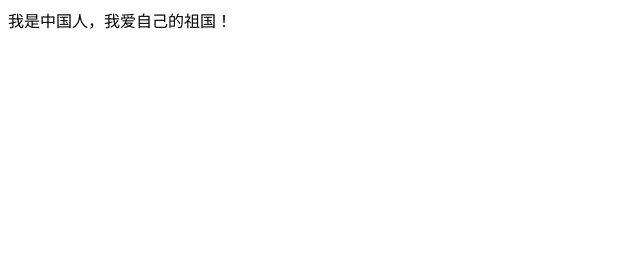
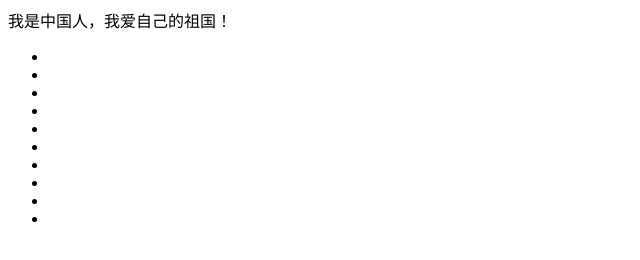
Before and after one commit to hlf99/newProject, a plain HTML site: page index.html in a window 1280 px wide. Shown: the full height of the page, 0-640 px from the left. Drawn offline with Linux system fonts and the light colour scheme.

Commit message:
新建了一个列表

```diff
--- a/index.html
+++ b/index.html
@@ -6,5 +6,17 @@
 </head>
 <body>
 	<div>我是中国人，我爱自己的祖国！</div>
+	<ul>
+		<li></li>
+		<li></li>
+		<li></li>
+		<li></li>
+		<li></li>
+		<li></li>
+		<li></li>
+		<li></li>
+		<li></li>
+		<li></li>
+	</ul>
 </body>
 </html>
```
